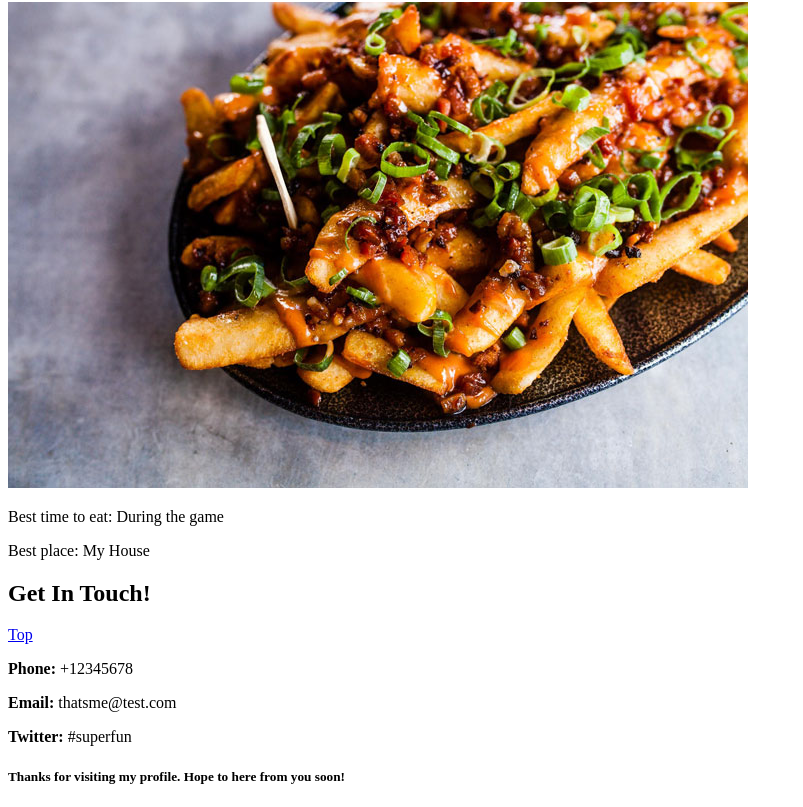
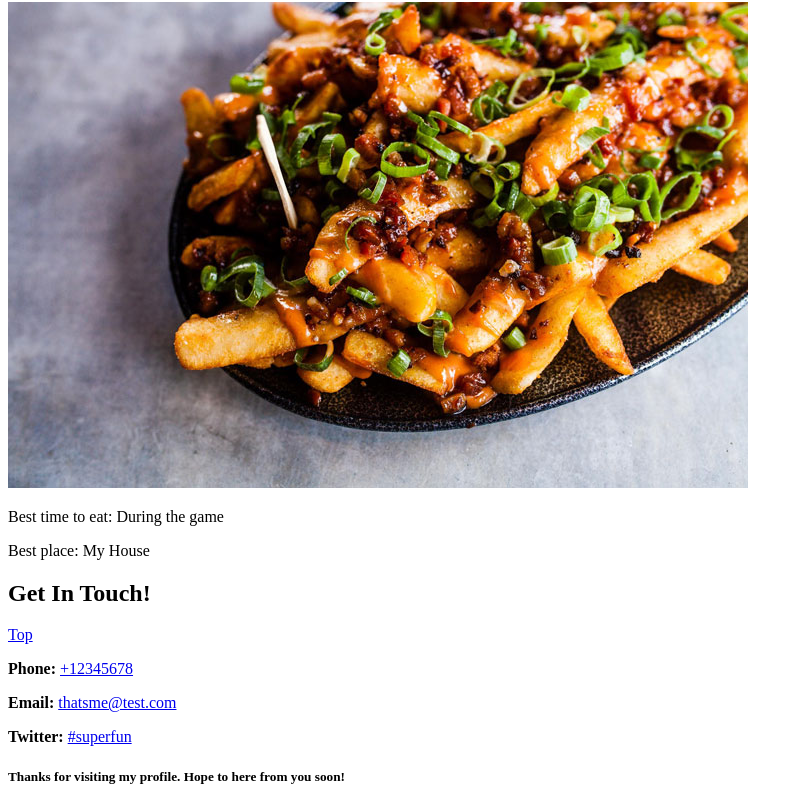
Before and after one commit to doigiee/React-JSX-Deepdive, a React (Create React App) app: page / in a window 1280 px wide. Shown: the part 3455-4262 px from the top of the page, without its empty margins (0-803 px from the left). Built offline with nearby package versions, Linux system fonts and the light colour scheme.

Commit message:
fix contact links

```diff
--- a/src/App.js
+++ b/src/App.js
@@ -80,13 +80,13 @@ const App = () => {
                     <a className="external" href="#top">Top</a>
                 </div>
                 <p>
-                    <b>Phone:</b> +12345678
+                    <b>Phone:</b> <a class="external" href="tel:12345678">+12345678</a>
                 </p>
                 <p>
-                    <b>Email:</b> thatsme@test.com
+                    <b>Email:</b> <a class="external" href="mailto:test@test.com">thatsme@test.com</a>
                 </p>
                 <p>
-                    <b>Twitter:</b> #superfun
+                    <b>Twitter:</b> <a class="external" href="#twitter">#superfun</a>
                 </p>
             </section>
             <footer>
```
